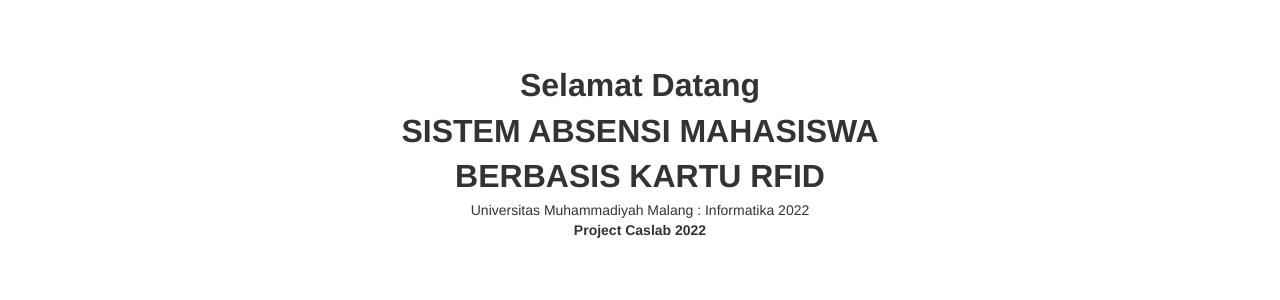
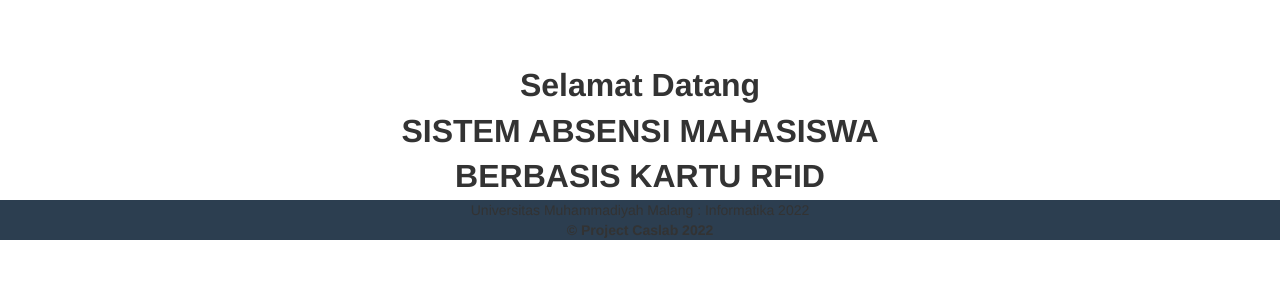
Before and after one commit to n4siKvn1ng/absensi_rfid, a PHP site: page /index.php in a window 1280 px wide. Shown: the part 137-437 px from the top of the page. Run offline with PHP 8.4, Linux system fonts and the light colour scheme.

Commit message:
ubah warna footer

```diff
--- a/footer.php
+++ b/footer.php
@@ -1,4 +1,4 @@
-<div class="footer" style="text-align: center">
+<div class="footer" style="text-align: center; background-color: #2c3e50";>
     Universitas Muhammadiyah Malang : Informatika 2022 <br>
-    <strong> Project Caslab 2022 <strong>
+    <strong> © Project Caslab 2022 <strong>
 </div>
```
